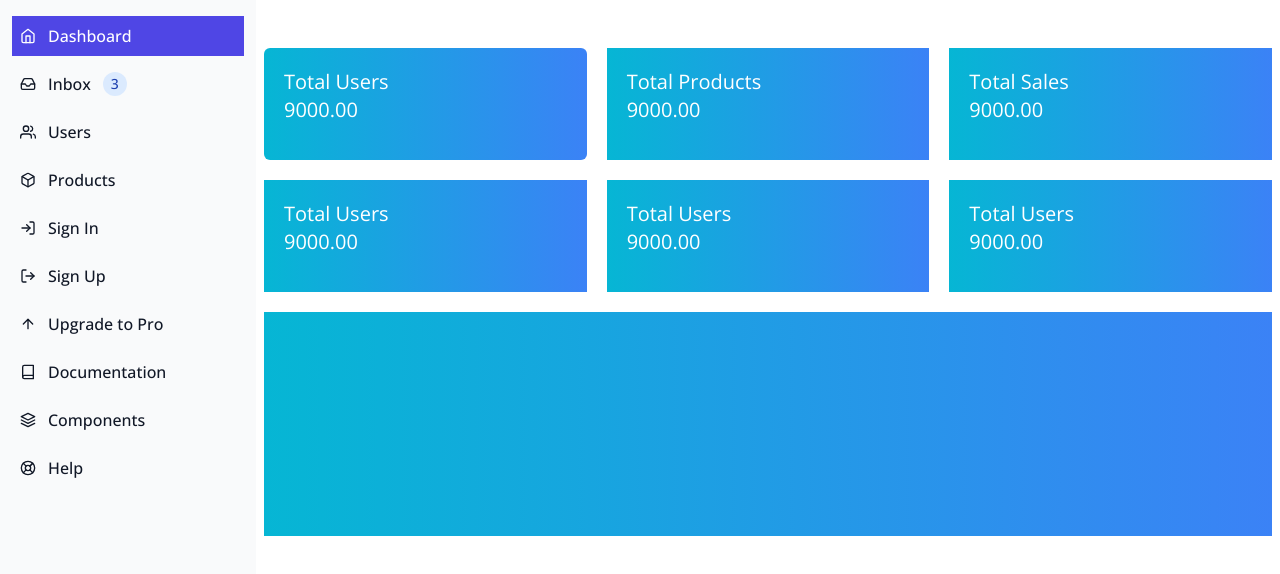
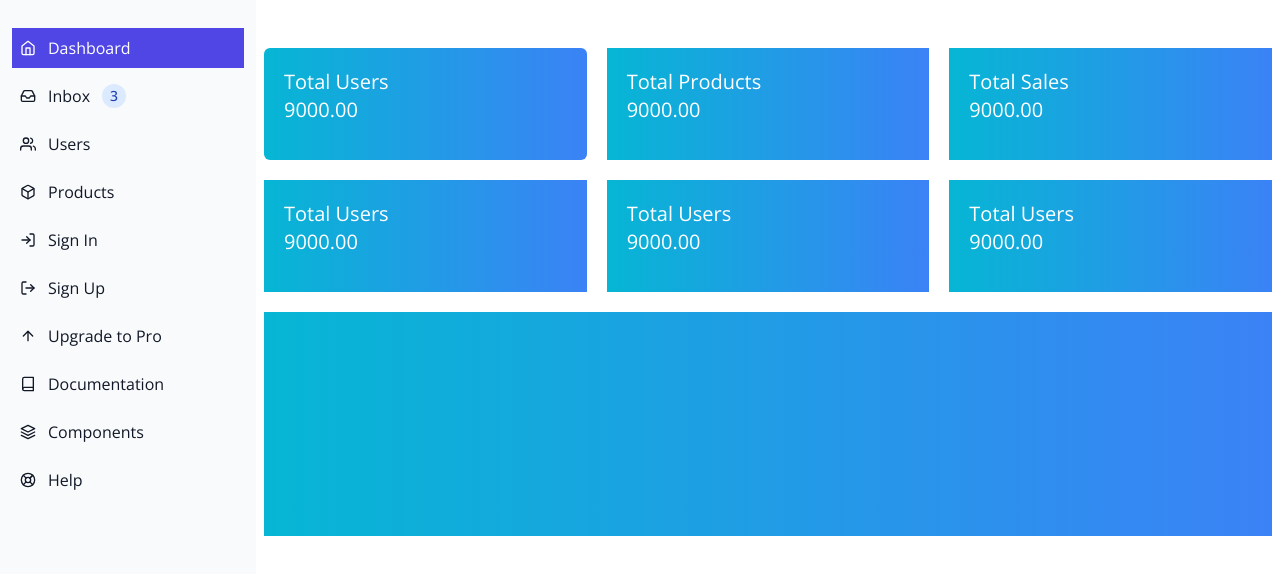
Before and after one commit to HMaroba/nextjs-tailwind, a Next.js app: page / in a window 1280 px wide. Shown: the top 574 px of the page. Built offline with nearby package versions, Linux system fonts and the light colour scheme.

Commit message:
Added table

```diff
--- a/src/app/(components)/Sidebar.tsx
+++ b/src/app/(components)/Sidebar.tsx
@@ -13,25 +13,79 @@ import {
   FiLayers,
   FiLifeBuoy,
 } from "react-icons/fi";
+import { usePathname } from "next/navigation";
+import Link from "next/link";
 
 export default function Sidebar({ children }: any) {
   const [sidebarOpen, setSidebarOpen] = useState(true);
+  const currentPath = usePathname();
 
   const toggleSidebar = () => {
     setSidebarOpen(!sidebarOpen);
   };
 
   const menuItems = [
-    { icon: <FiHome />, text: "Dashboard" },
-    { icon: <FiInbox />, text: "Inbox", badge: 3 },
-    { icon: <FiUsers />, text: "Users" },
-    { icon: <FiBox />, text: "Products" },
-    { icon: <FiLogIn />, text: "Sign In" },
-    { icon: <FiLogOut />, text: "Sign Up" },
-    { icon: <FiArrowUp />, text: "Upgrade to Pro" },
-    { icon: <FiBook />, text: "Documentation" },
-    { icon: <FiLayers />, text: "Components" },
-    { icon: <FiLifeBuoy />, text: "Help" },
+    {
+      icon: <FiHome />,
+      text: "Dashboard",
+      href: "/",
+      active: currentPath === "/",
+    },
+    {
+      icon: <FiInbox />,
+      text: "Inbox",
+      badge: 3,
+      href: "/pages/about",
+      active: currentPath === "/pages/about",
+    },
+    {
+      icon: <FiUsers />,
+      text: "Users",
+      href: "/pages/users",
+      active: currentPath === "/pages/users",
+    },
+    {
+      icon: <FiBox />,
+      text: "Products",
+      href: "/pages/pricing",
+      active: currentPath === "/pages/pricing",
+    },
+    {
+      icon: <FiLogIn />,
+      text: "Sign In",
+      href: "/pages/auth/login",
+      active: currentPath === "/pages/auth/login",
+    },
+    {
+      icon: <FiLogOut />,
+      text: "Sign Up",
+      href: "/pages/auth/Register",
+      active: currentPath === "/pages/auth/Register",
+    },
+    {
+      icon: <FiArrowUp />,
+      text: "Upgrade to Pro",
+      href: "/pages/about",
+      active: currentPath === "/pages/about",
+    },
+    {
+      icon: <FiBook />,
+      text: "Documentation",
+      href: "/pages/about",
+      active: currentPath === "/pages/about",
+    },
+    {
+      icon: <FiLayers />,
+      text: "Components",
+      href: "/pages/about",
+      active: currentPath === "/pages/about",
+    },
+    {
+      icon: <FiLifeBuoy />,
+      text: "Help",
+      href: "/pages/about",
+      active: currentPath === "/pages/about",
+    },
   ];
 
   return (
@@ -91,9 +145,15 @@ export default function Sidebar({ children }: any) {
           <ul className="space-y-2 font-medium">
             {menuItems.map((menuItem, index) => (
               <li key={index}>
-                <a
-                  href="#"
-                  className="flex items-center p-2 text-gray-900 rounded-lg dark:text-white hover:bg-gray-100 dark:hover:bg-gray-700 group"
+                <Link
+                  href={menuItem.href}
+                  className={`flex items-center p-2
+                   ${
+                     menuItem.active
+                       ? "text-white bg-indigo-600"
+                       : "text-gray-900 rounded-lg dark:text-white hover:bg-gray-100 dark:hover:bg-gray-700 group"
+                   }
+                   `}
                 >
                   {menuItem.icon}
                   <span className="ms-3">{menuItem.text}</span>
@@ -102,7 +162,7 @@ export default function Sidebar({ children }: any) {
                       {menuItem.badge}
                     </span>
                   )}
-                </a>
+                </Link>
               </li>
             ))}
           </ul>
--- a/src/app/(components)/Sidebar2.tsx
+++ b/src/app/(components)/Sidebar2.tsx
@@ -138,20 +138,20 @@ export default function Sidebar2({ children }: any) {
         }`}
         aria-label="Sidebar"
       >
-        <div className="h-full px-3 py-4 overflow-y-auto bg-gray-50 dark:bg-gray-800">
+        <div className="h-full px-3 py-2 overflow-y-auto bg-gray-50 dark:bg-gray-800">
           <button className="text-white lg:hidden" onClick={toggleSidebar}>
             Close
           </button>
-          <ul className="space-y-2 font-medium">
+          <ul className="space-y-2 font-small">
             {menuItems.map((menuItem, index) => (
-              <li key={index}>
+              <li key={index} className="mt-5">
                 <Link
                   href={menuItem.href}
                   className={`flex items-center p-2
                    ${
                      menuItem.active
-                       ? "text-white bg-indigo-600"
-                       : "text-gray-900 rounded-lg dark:text-white hover:bg-gray-100 dark:hover:bg-gray-700 group"
+                       ? "text-white bg-indigo-600 text-md"
+                       : "text-gray-900 rounded-lg text-md dark:text-white hover:bg-gray-100 dark:hover:bg-gray-700 group"
                    }
                    `}
                 >
```
